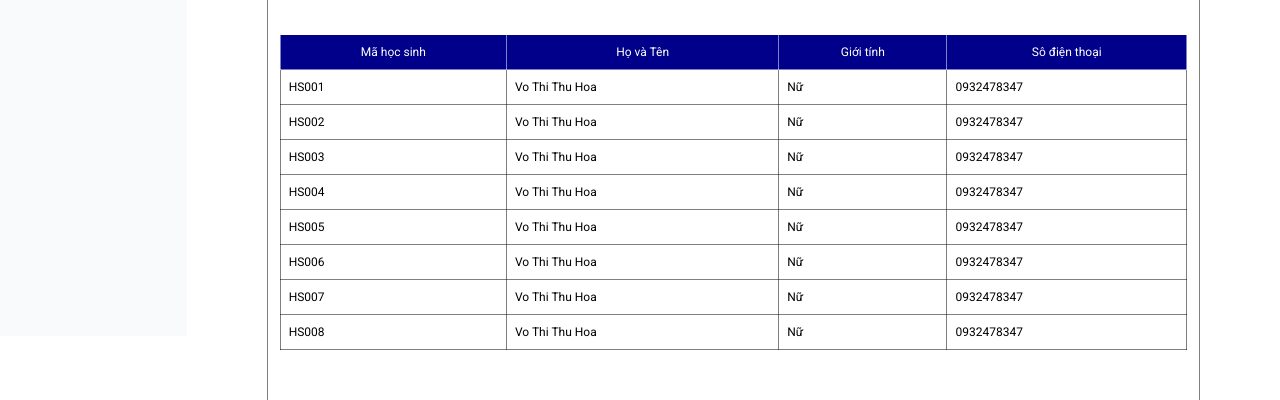
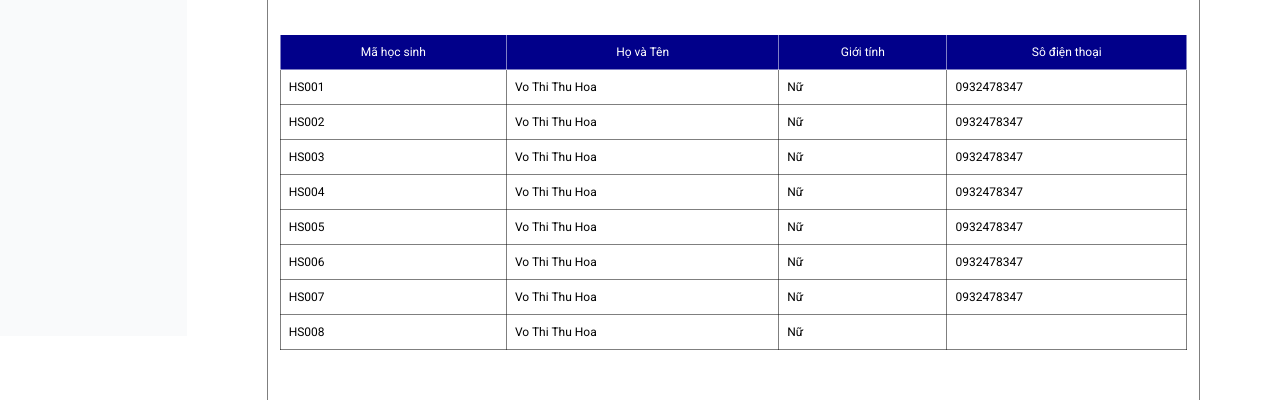
Before and after one commit to LeThinhPhuc/Test_Application, a React (Vite) app in the folder client/: page /teacher/classmanagement/1 in a window 1280 px wide. Shown: the part 536-936 px from the top of the page. Built offline with nearby package versions, Linux system fonts and the light colour scheme; a web font is replaced by a local one.

Commit message:
fix some errors

```diff
--- a/client/src/Components/ClassManagement/Modal2Component.jsx
+++ b/client/src/Components/ClassManagement/Modal2Component.jsx
@@ -4,7 +4,7 @@ import { toast } from "react-toastify";
 import * as XLSX from "xlsx";
 import BlankFileComponent from "./Modals2/BlankFileComponent";
 import CloseButtonComponent from "./Modals2/CloseButtonComponent";
-import TableComponent from "./Modals2/TableComponent";
+import TableComponent from ".././ClassManagement/TableComponent";
 
 const Modal2Component = ({
     toggleModal,
@@ -22,6 +22,8 @@ const Modal2Component = ({
     const startIndex = (currentPage - 1) * itemsPerPage;
     const endIndex = startIndex + itemsPerPage;
     const currentObjects = fileData.slice(startIndex, endIndex);
+
+
     console.log(isQuestion);
     const handlePageChange = (page) => {
         setCurrentPage(page);
@@ -107,10 +109,27 @@ const Modal2Component = ({
                             <BlankFileComponent handleFile={handleFile} />
                         ) : (
                             <div>
-                                <TableComponent
-                                    currentObjects={currentObjects}
-                                    startIndex={startIndex}
-                                />
+                                <table class="w-full text-sm text-left rtl:text-right text-gray-500 dark:text-gray-400">
+                                    <thead class="text-xs text-gray-700 uppercase bg-gray-50 dark:bg-gray-700 dark:text-gray-400">
+                                        <tr>
+                                            {Object.keys(currentObjects[0]).map(key => (
+                                                <th key={key}>{key}</th>
+                                            ))}
+                                        </tr>
+                                    </thead>
+                                    <tbody>
+                                        {currentObjects.map((value, index) => (
+
+                                            <tr key={index} class="bg-white border-b dark:bg-gray-800 dark:border-gray-700 hover:bg-gray-50 dark:hover:bg-gray-600">
+                                                {Object.keys(value).map(key => (
+                                                    <td key={key}>{value[key]}</td>
+                                                ))}
+                                            </tr>
+                                        ))}
+
+                                    </tbody>
+                                </table>
+
                                 <Pagination
                                     currentPage={currentPage}
                                     totalPages={totalPages}
--- a/client/src/Components/ClassManagement/TableComponent.jsx
+++ b/client/src/Components/ClassManagement/TableComponent.jsx
@@ -3,10 +3,13 @@ import { useNavigate } from "react-router-dom";
 const TableComponent = ({
     label,
     classData,
-  objects = [],
+    objects,
     headers = [],
     getColumns,
 }) => {
+
+    console.log(objects)
+
     const navigate = useNavigate();
     return (
         <div className="flex flex-col">
@@ -36,12 +39,11 @@ const TableComponent = ({
                     </tr>
                 </thead>
                 <tbody>
-          {objects.map((object, index) => (
-            <tr key={index}>
-              {getColumns(object).map((col, i) => (
-                <td key={i} className="border border-black/50 p-2">
-                  {col}
-                </td>
+                    {objects.map((value, index) => (
+
+                        <tr key={index} class="bg-white border-b dark:bg-gray-800 dark:border-gray-700 hover:bg-gray-50 dark:hover:bg-gray-600">
+                            {Object.keys(value).map(key => (
+                                <td className="border border-black/50 p-2" key={key}>{value[key]}</td>
                             ))}
                         </tr>
                     ))}
--- a/client/src/Components/StudentManagement/StudentManagement.jsx
+++ b/client/src/Components/StudentManagement/StudentManagement.jsx
@@ -86,9 +86,9 @@ const StudentManagement = () => {
 
     function uuidv4() {
         return "10000000-1000-4000-8000-100000000000".replace(/[018]/g, c =>
-          (+c ^ crypto.getRandomValues(new Uint8Array(1))[0] & 15 >> +c / 4).toString(16)
+            (+c ^ crypto.getRandomValues(new Uint8Array(1))[0] & 15 >> +c / 4).toString(16)
         );
-      }
+    }
     return (
         <>
             <div className="flex-1">
--- a/client/src/Pages/Teacher/ClassManagementPage/ClassDetailPage.jsx
+++ b/client/src/Pages/Teacher/ClassManagementPage/ClassDetailPage.jsx
@@ -22,7 +22,7 @@ const ClassDetailPage = () => {
     { ma: "HS005", ten: "Vo Thi Thu Hoa", gioi: "Nữ", sdt: "0932478347" },
     { ma: "HS006", ten: "Vo Thi Thu Hoa", gioi: "Nữ", sdt: "0932478347" },
     { ma: "HS007", ten: "Vo Thi Thu Hoa", gioi: "Nữ", sdt: "0932478347" },
-    { ma: "HS008", ten: "Vo Thi Thu Hoa", gioi: "Nữ", sdt: "0932478347" },
+    { ma: "HS008", ten: "Vo Thi Thu Hoa", gioi: "Nữ", sdt: "    " },
   ];
   const exams = [
     {
--- a/client/src/Pages/Teacher/ClassManagementPage/CreateClassPage.jsx
+++ b/client/src/Pages/Teacher/ClassManagementPage/CreateClassPage.jsx
@@ -41,9 +41,14 @@ const CreateClassPage = () => {
         }
     };
 
+    const onImportData = (data) =>{
+        setFileData(data);
+    }
+
     const handleFile = (e) => {
         let selectedFile = e.target.files[0]
         let validFiles = ['application/vnd.ms-excel', 'text/csv', 'application/vnd.openxmlformats-officedocument.spreadsheetml.sheet']
+
         if (selectedFile && validFiles.includes(selectedFile.type)) {
             console.log(selectedFile.type)
             let reader = new FileReader();
@@ -105,8 +110,7 @@ const CreateClassPage = () => {
                             />
                         </div>
 
-                        <StudentManagement/>
-                        {/* <div className="flex justify-between items-center mt-10">
+                        <div className="flex justify-between items-center mt-10">
                             <p className="text-[25px] text-black/25  mb-5">Student</p>
                             <ButtonComponent label="Import" onClick={toggleModal} />
                         </div>
@@ -124,6 +128,7 @@ const CreateClassPage = () => {
                                 setFileData={setFileData}
                                 modal2={modal2}
                                 isQuestion={false}
+                                onImportData={onImportData}
                             />
                         )}
                         {fileData.length > 0 && (
@@ -132,7 +137,7 @@ const CreateClassPage = () => {
                                 headers={headers}
                                 getColumns={getStudentColumns}
                             />
-                        )} */}
+                        )}
                     </Form>
                 </Formik>
             </div>
```
Also changed, not shown: client/src/Pages/StudentPage.jsx (indentation only), client/src/Pages/Teacher/ClassManagementPage/ClassManagementPage.jsx (indentation only). Lines whose indentation alone changed are shown as unchanged.
